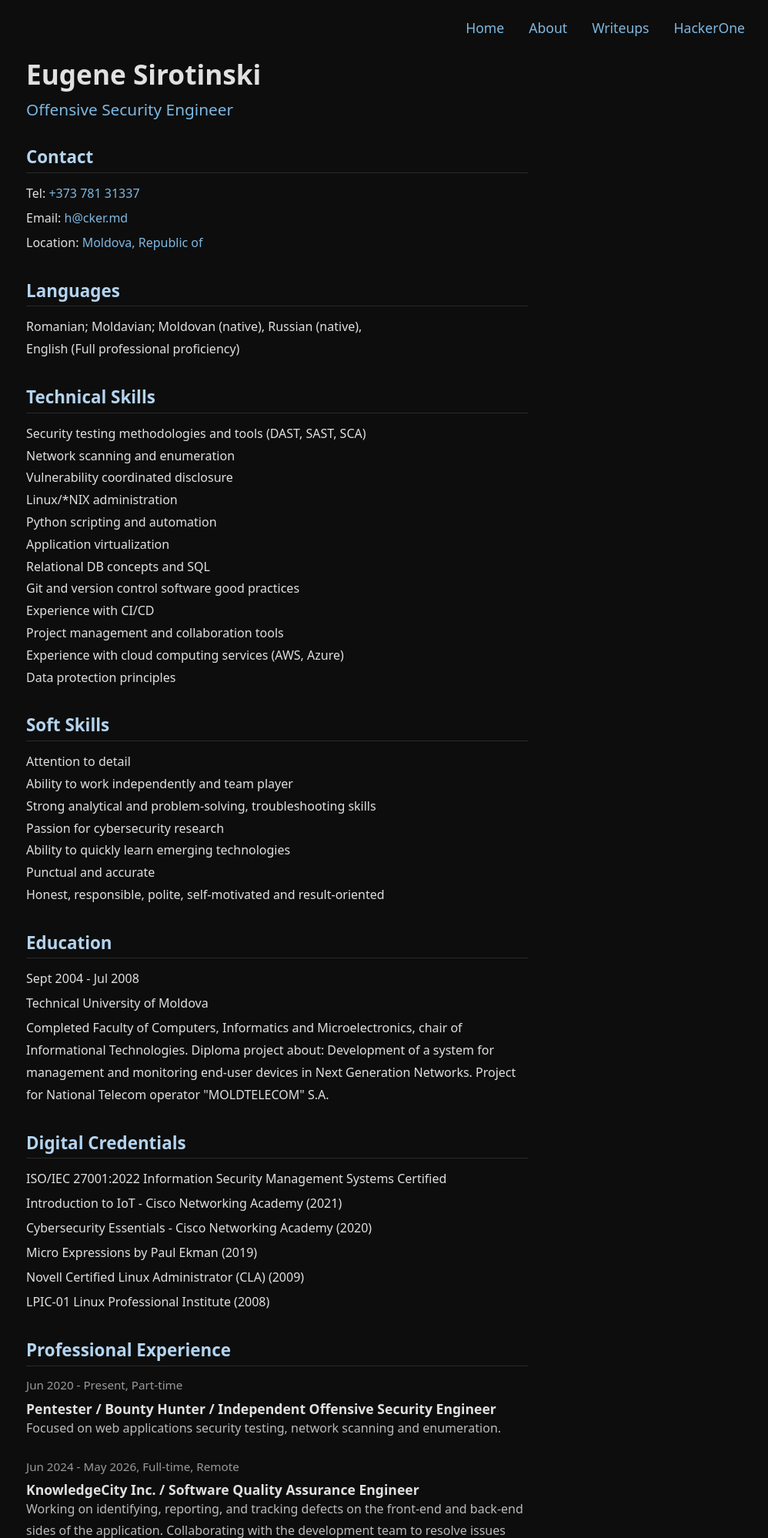
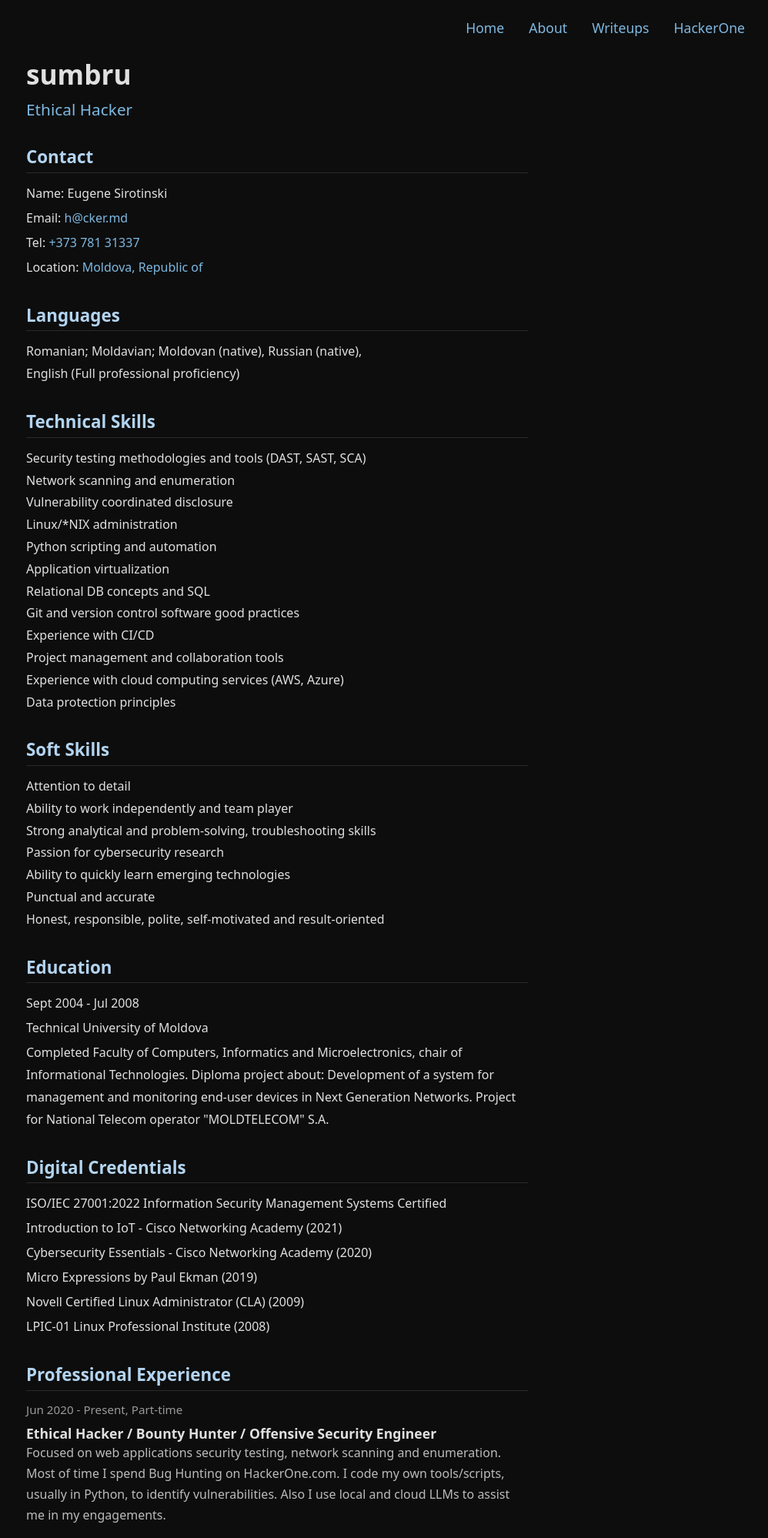
Before and after one commit to esirotinski/hackermd, a plain HTML site: page about.html in a window 1280 px wide. Shown: the top 1998 px of the page at 77% size, without its empty margins (280-1278 px from the left). Drawn offline with Linux system fonts and the light colour scheme.

Commit message:
updated about.html

```diff
--- a/about.html
+++ b/about.html
@@ -96,14 +96,15 @@ a:hover { color: #b3d4f0; }
 </head>
 <body>
 <main>
-<h1>Eugene Sirotinski</h1>
-<p class="role">Offensive Security Engineer</p>
+<h1>sumbru</h1>
+<p class="role">Ethical Hacker</p>
 
 <section>
 <h2>Contact</h2>
 <div class="info">
+<p>Name: Eugene Sirotinski</p>
+<p>Email: <a href="mailto:h@cker.md">h@cker.md</a></p>
 <p>Tel: <a href="tel:+37378131337">+373 781 31337</a></p>
-<p>Email: <a href="mailto:h@cker.md">h@cker.md</a></p>
 <p>Location: <a href="https://maps.app.goo.gl/wSdvpY4E2ggpGit78" target="_blank" rel="noopener noreferrer">Moldova, Republic of</a></p>
 </div>
 </section>
@@ -167,8 +168,8 @@ Honest, responsible, polite, self-motivated and result-oriented</p>
 
 <div class="experience">
 <p class="meta">Jun 2020 - Present, Part-time</p>
-<h3>Pentester / Bounty Hunter / Independent Offensive Security Engineer</h3>
-<p>Focused on web applications security testing, network scanning and enumeration.</p>
+<h3>Ethical Hacker / Bounty Hunter / Offensive Security Engineer</h3>
+<p>Focused on web applications security testing, network scanning and enumeration. Most of time I spend Bug Hunting on HackerOne.com. I code my own tools/scripts, usually in Python, to identify vulnerabilities. Also I use local and cloud LLMs to assist me in my engagements.</p>
 </div>
 
 <div class="experience">
```
